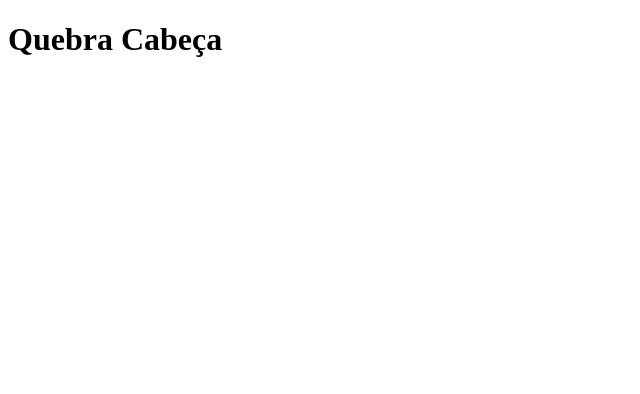
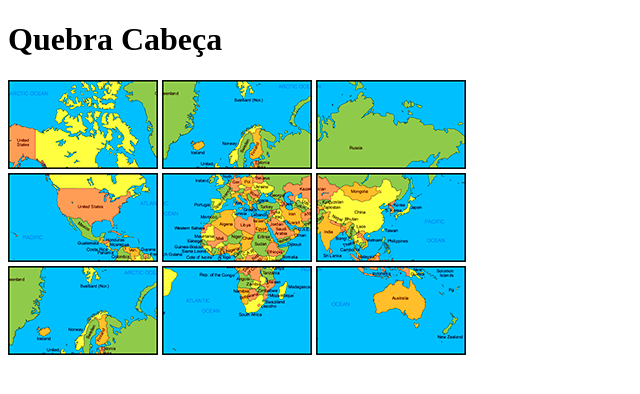
Before and after one commit to muriloguilhermee/html-css, a plain HTML site: page html-css/Desafios/Mapa/index.html in a window 1280 px wide. Shown: the whole page, without its empty margins (0-640 px from the left). Drawn offline with Linux system fonts and the light colour scheme.

Commit message:
Update index.html

```diff
--- a/html-css/Desafios/Mapa/index.html
+++ b/html-css/Desafios/Mapa/index.html
@@ -7,6 +7,6 @@
 </head>
 <body>
     <h1>Quebra Cabeça</h1>
-    <p></p>
+    <p> <img src="mapa03.png" alt="1"> <img src="mapa07.png" alt="2"> <img src="mapa05.png" alt="3"> <br> <img src="mapa09.png" alt="4"> <img src="mapa01.png" alt="5"> <img src="mapa08.png" alt="6"> <br> <img src="mapa07.png" alt="7"> <img src="mapa02.png" alt="8"> <img src="mapa04.png" alt="9"></p>
 </body>
 </html>
```
